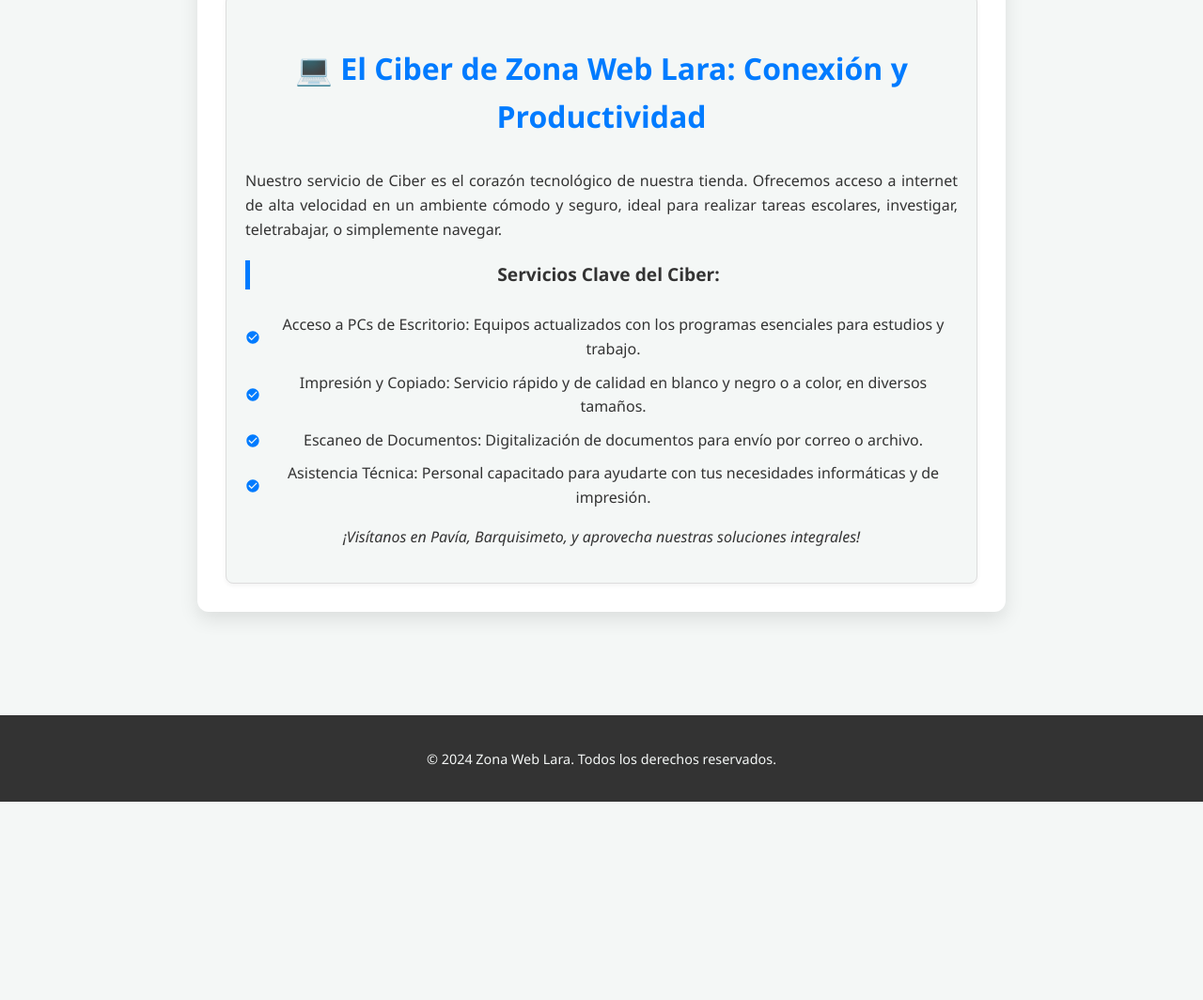
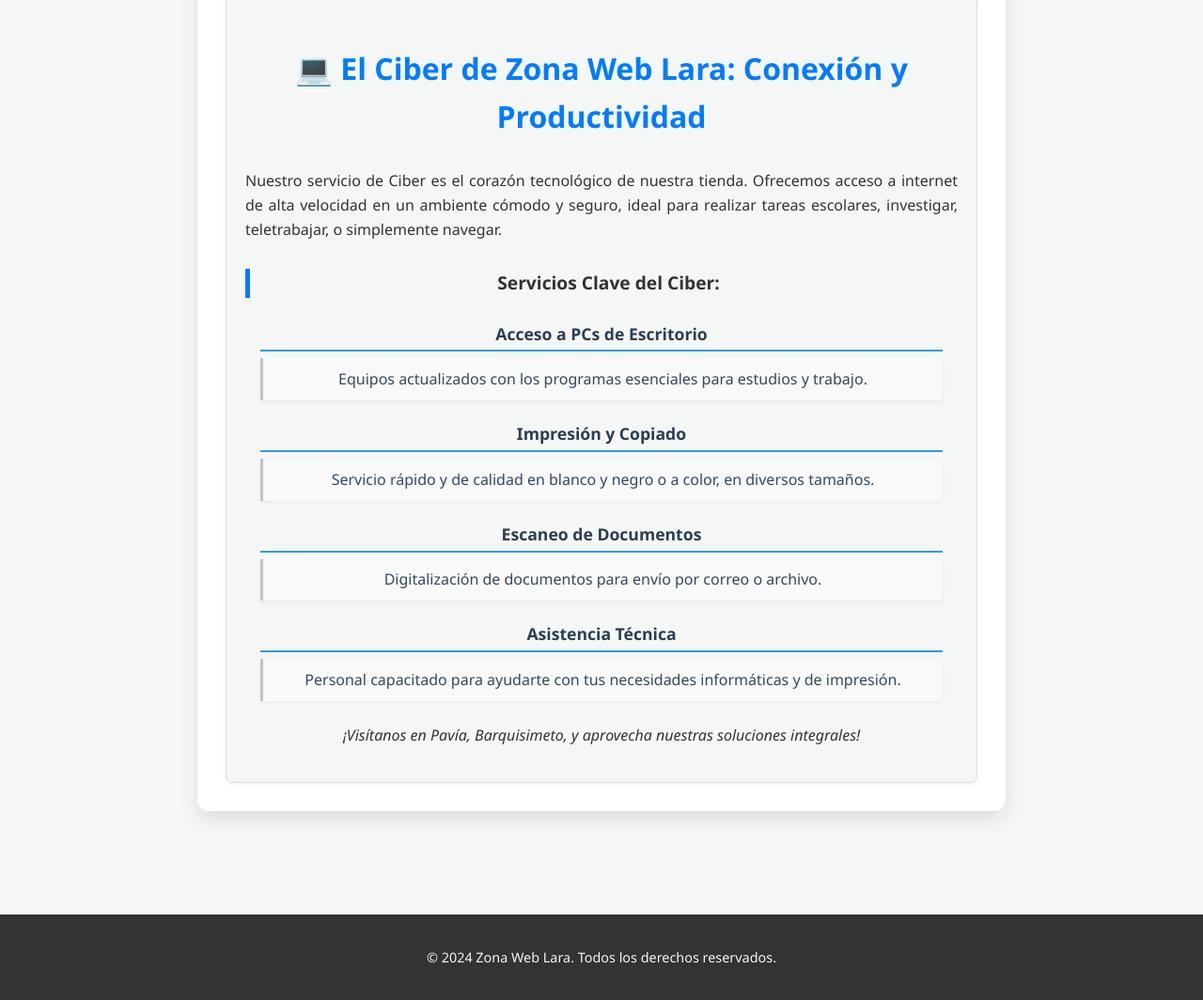
Before and after one commit to Carlos-paez/Zona-Web-Lara-UPTAEB-, a plain HTML site: page index.html in a window 1280 px wide. Shown: the part 820-1884 px from the top of the page at 94% size. Before the commit the page ends 1673 px from the top, so only its background shows below. Drawn offline with Linux system fonts and the light colour scheme.

Commit message:
estetica por juan

```diff
--- a/index.html
+++ b/index.html
@@ -5,6 +5,53 @@
     <meta name="viewport" content="width=device-width, initial-scale=1.0" />
     <title>Zona Web Lara - Inicio</title>
     <link rel="stylesheet" href="style.css" />
+    <style>
+      /* Estilos para la lista descriptiva mejorada */
+      .servicios-clave dl {
+        margin: 1.5em 0;
+        padding: 0 1em;
+        font-family: "Segoe UI", Tahoma, Geneva, Verdana, sans-serif;
+        line-height: 1.6;
+      }
+
+      .servicios-clave dt {
+        font-weight: 700;
+        font-size: 1.1em;
+        color: #2c3e50;
+        margin-top: 1.2em;
+        margin-bottom: 0.4em;
+        padding-bottom: 0.2em;
+        border-bottom: 2px solid #3498db;
+        display: block;
+      }
+
+      .servicios-clave dd {
+        margin-left: 0;
+        margin-bottom: 1.2em;
+        color: #34495e;
+        padding-left: 0.5em;
+        border-left: 3px solid #bdc3c7;
+        background-color: #f9f9f9;
+        padding: 0.6em 1em;
+        border-radius: 0 6px 6px 0;
+        box-shadow: 0 2px 4px rgba(0, 0, 0, 0.05);
+      }
+
+      /* Ajuste responsivo para pantallas pequeñas */
+      @media (max-width: 600px) {
+        .servicios-clave dl {
+          padding: 0 0.5em;
+        }
+
+        .servicios-clave dt {
+          font-size: 1em;
+        }
+
+        .servicios-clave dd {
+          padding: 0.5em;
+        }
+      }
+    </style>
   </head>
   <body>
     <header>
@@ -55,25 +102,38 @@
             cómodo y seguro, ideal para realizar tareas escolares, investigar,
             teletrabajar, o simplemente navegar.
           </p>
-          <h4>Servicios Clave del Ciber:</h4>
-          <ul>
-            <li>
-              Acceso a PCs de Escritorio: Equipos actualizados con los programas
-              esenciales para estudios y trabajo.
-            </li>
-            <li>
-              Impresión y Copiado: Servicio rápido y de calidad en blanco y
-              negro o a color, en diversos tamaños.
-            </li>
-            <li>
-              Escaneo de Documentos: Digitalización de documentos para envío por
-              correo o archivo.
-            </li>
-            <li>
-              Asistencia Técnica: Personal capacitado para ayudarte con tus
-              necesidades informáticas y de impresión.
-            </li>
-          </ul>
+
+          <h4 style="text-align: center; margin: 1.5em 0 1em">
+            Servicios Clave del Ciber:
+          </h4>
+
+          <div class="servicios-clave">
+            <dl>
+              <dt>Acceso a PCs de Escritorio</dt>
+              <dd>
+                Equipos actualizados con los programas esenciales para estudios
+                y trabajo.
+              </dd>
+
+              <dt>Impresión y Copiado</dt>
+              <dd>
+                Servicio rápido y de calidad en blanco y negro o a color, en
+                diversos tamaños.
+              </dd>
+
+              <dt>Escaneo de Documentos</dt>
+              <dd>
+                Digitalización de documentos para envío por correo o archivo.
+              </dd>
+
+              <dt>Asistencia Técnica</dt>
+              <dd>
+                Personal capacitado para ayudarte con tus necesidades
+                informáticas y de impresión.
+              </dd>
+            </dl>
+          </div>
+
           <p style="margin-top: 15px; text-align: center; font-style: italic">
             ¡Visítanos en Pavía, Barquisimeto, y aprovecha nuestras soluciones
             integrales!
```
